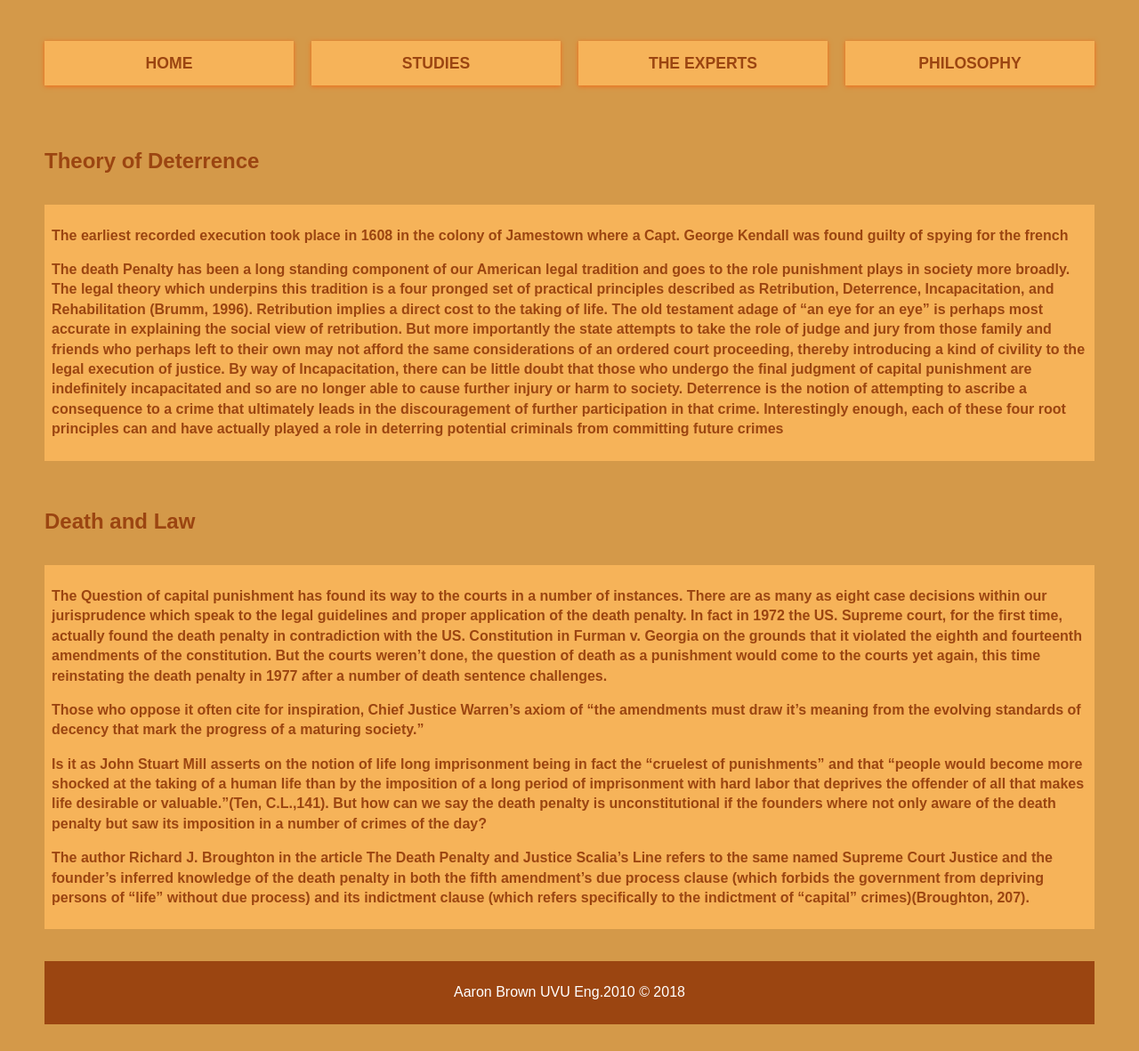
After one commit to kilowulf/deathPenaltySite, a PHP site: page /philosophy.html in a window 1280 px wide. The commit adds this page. Shown: the whole page at 89% size. Run offline with PHP 8.4, Linux system fonts and the light colour scheme; some libraries are stand-ins or nearby versions.

Commit message:
second commit

```diff
--- /dev/null
+++ b/philosophy.html
@@ -0,0 +1,80 @@
+<!DOCTYPE html>
+<html lang="en">
+
+<head>
+    <meta charset="UTF-8">
+    <meta name="viewport" content="width=device-width, initial-scale=1.0">
+    <meta http-equiv="X-UA-Compatible" content="ie=edge">
+    <style>
+        @import url(https://maxcdn.bootstrapcdn.com/font-awesome/4.7.0/css/font-awesome.min.css);
+        );
+    </style>
+
+    <script defer src="https://use.fontawesome.com/releases/v5.0.10/js/all.js" integrity="sha384-SlE991lGASHoBfWbelyBPLsUlwY1GwNDJo3jSJO04KZ33K2bwfV9YBauFfnzvynJ" crossorigin="anonymous">
+    </script>
+    <link rel="stylesheet" href="style.css" type="text/css">
+    <title>Death Penalty and Deterrence</title>
+</head>
+
+<body>
+
+    <div class="wrapper">
+        <!-- Navigation -->
+        <nav class="main-nav">
+            <ul>
+                <li>
+                    <a href="index.html">Home</a>
+                </li>
+                <li>
+                    <a href="studies.html">Studies</a>
+                </li>
+                <li>
+                    <a href="experts.html">The Experts</a>
+                </li>
+                <li>
+                    <a href="philosophy.html">Philosophy</a>
+                </li>
+            </ul>
+        </nav>
+        <!-- Top containers -->
+        <div class="top-box-sub">
+            <h4>Theory of Deterrence</h4>
+            <div class="top-box-sub2">
+
+                <p>The earliest recorded execution took place in 1608 in the colony of Jamestown where a Capt. George Kendall was found guilty of spying for the french</p>
+                <p>The death Penalty has been a long standing component of our American legal tradition and goes to the role punishment plays in society more broadly. The legal theory which underpins this tradition is a four pronged set of practical principles
+                    described as Retribution, Deterrence, Incapacitation, and Rehabilitation (Brumm, 1996). Retribution implies a direct cost to the taking of life. The old testament adage of “an eye for an eye” is perhaps most accurate in explaining
+                    the social view of retribution. But more importantly the state attempts to take the role of judge and jury from those family and friends who perhaps left to their own may not afford the same considerations of an ordered court proceeding,
+                    thereby introducing a kind of civility to the legal execution of justice. By way of Incapacitation, there can be little doubt that those who undergo the final judgment of capital punishment are indefinitely incapacitated and so are
+                    no longer able to cause further injury or harm to society. Deterrence is the notion of attempting to ascribe a consequence to a crime that ultimately leads in the discouragement of further participation in that crime. Interestingly
+                    enough, each of these four root principles can and have actually played a role in deterring potential criminals from committing future crimes</p>
+            </div>
+        </div>
+        <div class="top-box-sub">
+            <h4>Death and Law</h4>
+            <div class="top-box-sub2">
+
+                <p>The Question of capital punishment has found its way to the courts in a number of instances. There are as many as eight case decisions within our jurisprudence which speak to the legal guidelines and proper application of the death penalty.
+                    In fact in 1972 the US. Supreme court, for the first time, actually found the death penalty in contradiction with the US. Constitution in Furman v. Georgia on the grounds that it violated the eighth and fourteenth amendments of the
+                    constitution. But the courts weren’t done, the question of death as a punishment would come to the courts yet again, this time reinstating the death penalty in 1977 after a number of death sentence challenges. </p>
+                <p>Those who oppose it often cite for inspiration, Chief Justice Warren’s axiom of “the amendments must draw it’s meaning from the evolving standards of decency that mark the progress of a maturing society.”</p>
+                <p>Is it as John Stuart Mill asserts on the notion of life long imprisonment being in fact the “cruelest of punishments” and that “people would become more shocked at the taking of a human life than by the imposition of a long period of imprisonment
+                    with hard labor that deprives the offender of all that makes life desirable or valuable.”(Ten, C.L.,141). But how can we say the death penalty is unconstitutional if the founders where not only aware of the death penalty but saw its
+                    imposition in a number of crimes of the day?</p>
+                <p>The author Richard J. Broughton in the article The Death Penalty and Justice Scalia’s Line refers to the same named Supreme Court Justice and the founder’s inferred knowledge of the death penalty in both the fifth amendment’s due process
+                    clause (which forbids the government from depriving persons of “life” without due process) and its indictment clause (which refers specifically to the indictment of “capital” crimes)(Broughton, 207).</p>
+            </div>
+        </div>
+
+
+        <!-- Boxes Section -->
+
+
+        <footer>
+            <p>Aaron Brown UVU Eng.2010 &copy; 2018</p>
+        </footer>
+    </div>
+    <!-- Wrapper Ends -->
+</body>
+
+</html>
--- a/style.css
+++ b/style.css
@@ -51,6 +51,7 @@ img {
 .main-nav a {
     background: var(--primary);
     display: block;
+    font-weight: bold;
     text-decoration: none;
     padding: 0.8rem;
     text-align: center;
@@ -115,6 +116,19 @@ img {
     justify-items: center;
     box-shadow: var(--shadow);
     padding: 1.5rem;
+}
+
+.top-box-sub {
+    justify-content: center;
+    font-size: 1.5rem;
+    font-weight: bolder;
+}
+
+.top-box-sub2 {
+    background: var(--primary);
+    font-size: 1rem;
+    justify-content: center;
+    padding: 0.5rem;
 }
 
 .top-box-a {
```
Also changed, not shown: experts.html (added, +62 -0 lines), index.html (+4 -4 lines), studies.html (added, +76 -0 lines).
